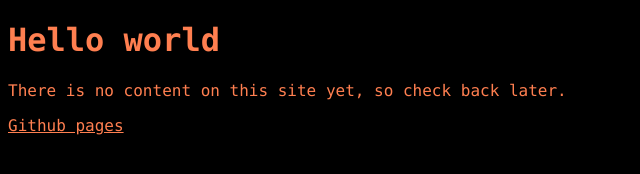
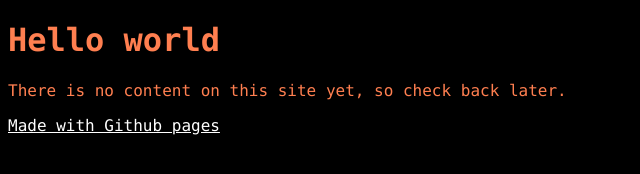
Before and after one commit to existentialnightmare/existentialnightmare.github.io, a plain HTML site: page index.html in a window 1280 px wide. Shown: the whole page, without its empty margins (0-640 px from the left). Drawn offline with Linux system fonts and the light colour scheme.

Commit message:
All links are white, no matter what.

```diff
--- a/dark.css
+++ b/dark.css
@@ -4,5 +4,4 @@ background-color: black;
 color: coral;
 font-family: "Lucida Console", serif, Courier;
 }
-a{color: coral;}
-a:visited{color: MintCream;}
+a{color: white;}
--- a/index.html
+++ b/index.html
@@ -8,6 +8,6 @@
 <h1>Hello world</h1>
 <p></p>
 <p>There is no content on this site yet, so check back later.</p>
-<a href="https://www.github.io">Github pages</a>
 </body>
+<footer><a href="https://www.github.io", target="_blank">Made with Github pages</a></footer>
 </html>
```
